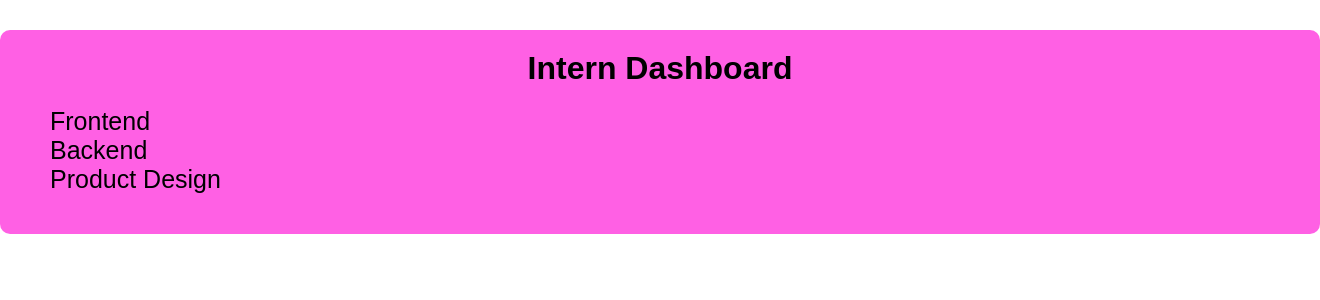
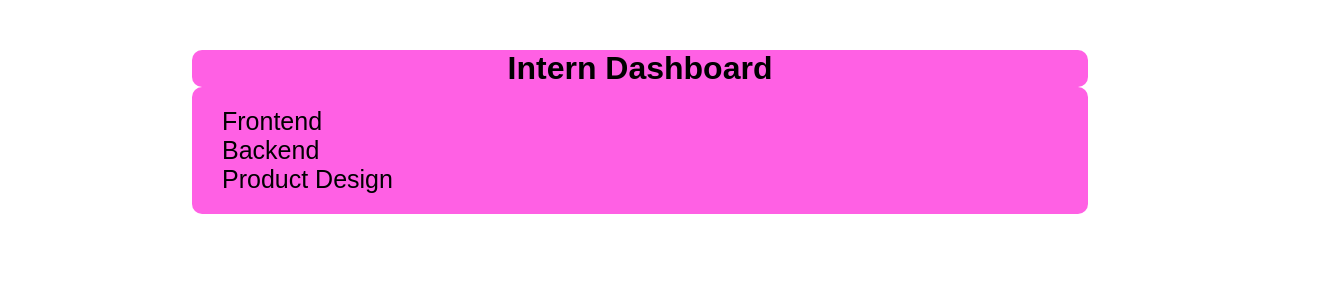
Before and after one commit to Kosiso123/Dashboard-In, a React (Vite) app: page / in a window 1280 px wide. Shown: the top 300 px of the page, 1320 px wide, since content can reach past the window. Built offline with nearby package versions, Linux system fonts and the light colour scheme.

Commit message:
complete work

```diff
--- a/src/component/Dashboard.css
+++ b/src/component/Dashboard.css
@@ -1,10 +1,8 @@
 .dashboard-container{
-    width: 100%;
+    width: 70%;
     margin: 0 auto;
-    border-radius: 10px;
     margin-top: 30px;
     padding: 20px;
-    background-color:rgba(255, 0, 212, 0.623);
 
 
   }
@@ -12,6 +10,10 @@
   h1{
     text-align: center;
     margin-bottom: 20px;
+    background-color:rgba(255, 0, 212, 0.623);
+    border-radius: 10px;
+
+
 
   }
 
@@ -20,6 +22,10 @@
     cursor: pointer;
     transition: background-color 0.3s;
     font-size: 25px;
+    background-color:rgba(255, 0, 212, 0.623);
+    border-radius: 10px;
+
+
 
 
   }
```
